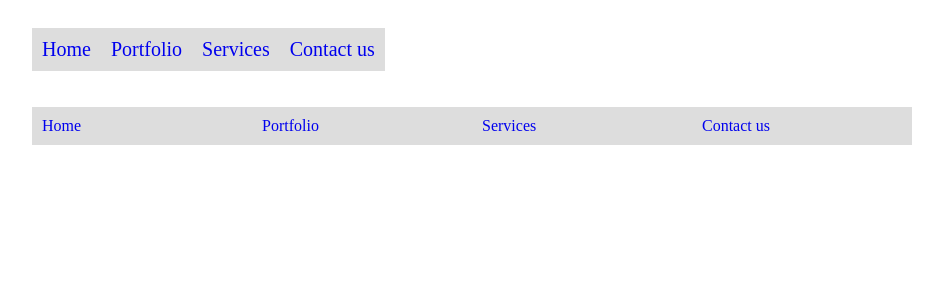
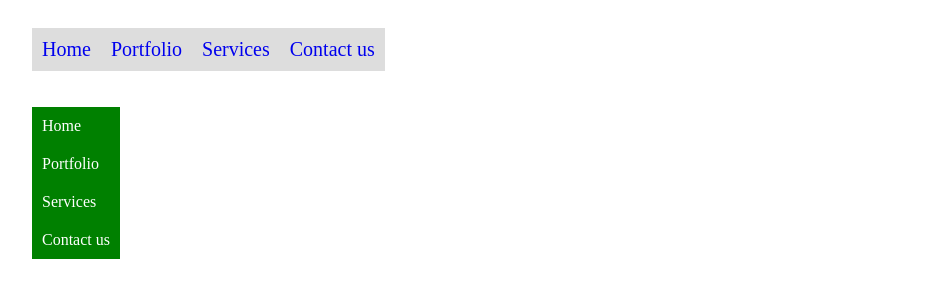
Before and after one commit to DotienOfficial/learnfrontend, a plain HTML site: page index.html in a window 1280 px wide. Shown: the whole page, without its empty margins (16-959 px from the left). Drawn offline with Linux system fonts and the light colour scheme.

Commit message:
Vertical menu and horizontal menu

```diff
--- a/index.html
+++ b/index.html
@@ -10,20 +10,20 @@
 <body>
     <!-- Make horizontal menu -->
     <div class="navigation">
-        <ul>
-            <li><a href="#">Home</a></li>
-            <li><a href="#">Portfolio</a></li>
-            <li><a href="#">Services</a></li>
-            <li><a href="#">Contact us</a></li>
+        <ul class="ul1">
+            <li class="list1"><a class="version1" href="#">Home</a></li>
+            <li class="list1"><a class="version1" href="#">Portfolio</a></li>
+            <li class="list1"><a class="version1" href="#">Services</a></li>
+            <li class="list1"><a class="version1" href="#">Contact us</a></li>
         </ul>
     </div>
     <!-- Make verticle menu -->
     <div class="navigation2">
-        <ul class="ul">
-            <li><a class="version2" href="#">Home</a></li>
-            <li><a class="version2" href="#">Portfolio</a></li>
-            <li><a class="version2" href="#">Services</a></li>
-            <li><a class="version2" href="#">Contact us</a></li>
+        <ul class="ul2">
+            <li class="list2"><a class="version2" href="#">Home</a></li>
+            <li class="list2"><a class="version2" href="#">Portfolio</a></li>
+            <li class="list2"><a class="version2" href="#">Services</a></li>
+            <li class="list2"><a class="version2" href="#">Contact us</a></li>
         </ul>
     </div>
 </body>
--- a/style.css
+++ b/style.css
@@ -10,13 +10,13 @@ div{
     cursor: pointer;
 }
 /* Làm cho các thẻ li trải từ trái qua phải */
-li {
+.list1 {
     float: left;
     list-style: none;
   }
 
 /* Hiển thị thẻ a như một block */
-a {
+.version1 {
     display: block;
     padding: 10px;
     background-color: #dddddd;
@@ -26,13 +26,24 @@ a {
 
 
 /* Hiệu ứng chuột khi hover lên link */
-a:hover{
+.version1:hover{
     background-color: red;
 }
 
 /* Verticle Menu */
-.version2 {
+.list2 {
+    /* class of li tag */
+    list-style: none;
+}
+.version2{
+    /* class of a tag */
     display: block;
-    list-style: none;
-    width: 200px;
+    text-decoration: none;
+    padding: 10px;
+    background-color: green;
+    color: white;
 }
+.version2:hover {
+    background-color: pink;
+    color: magenta;
+}
```
